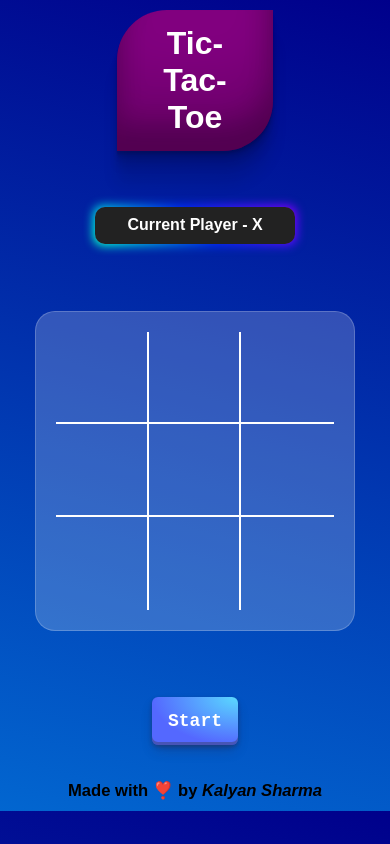
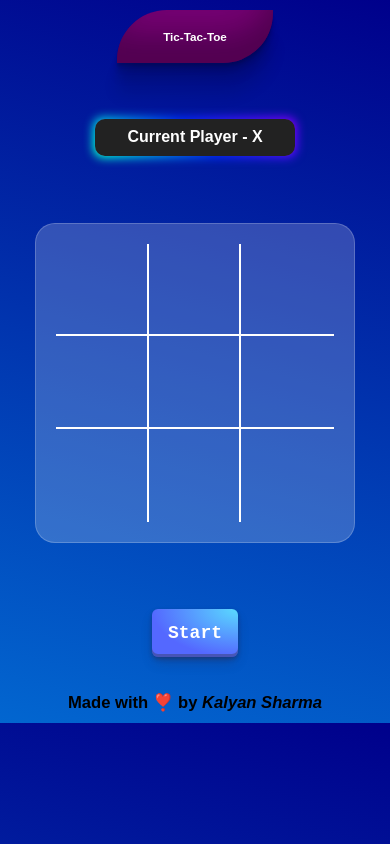
Before and after one commit to kalyan123s/Tic-Tac-Toe, a plain HTML site: page index.html in a window 390 px wide. Drawn offline with Linux system fonts and the light colour scheme.

Commit message:
responsiveness of header

```diff
--- a/style.css
+++ b/style.css
@@ -221,8 +221,11 @@ body{
     font-weight: bold;
 }
 
-@media  (min-width: 480px) and  (max-width: 768px) {
+@media  (max-width: 768px) {
   .header {
       font-size: 3vw;
+      width: 40%;
+      padding: 20px 20px;
+
   }
 }
```
